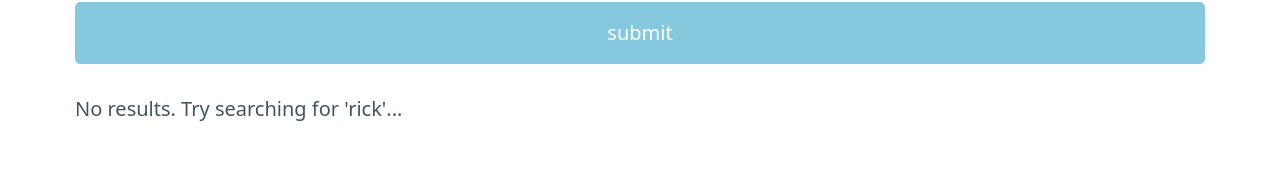
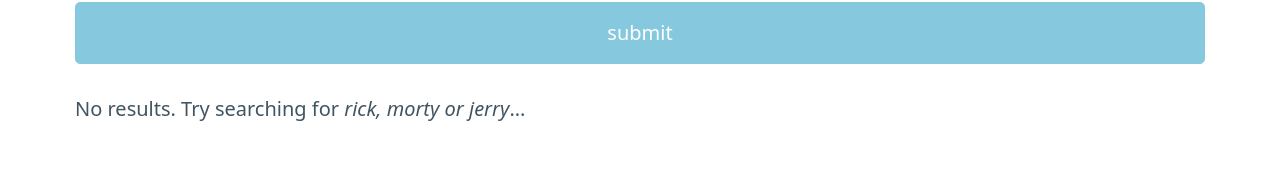
Before and after one commit to codecentric/angular-testing-training, an Angular app: page / in a window 1280 px wide. Shown: the part 115-299 px from the top of the page. Built offline with nearby package versions, Linux system fonts and the light colour scheme.

Commit message:
enhance text

```diff
--- a/src/app/app.component.html
+++ b/src/app/app.component.html
@@ -9,7 +9,7 @@
     (fetchPrev)="fetchPrev()"
   ></app-more-chars-buttonset>
   <div *ngIf="currentPage === undefined">
-    No results. Try searching for 'rick'...
+    No results. Try searching for <i>rick, morty or jerry</i>...
   </div>
   <div class="container character-container">
     <app-character
```
